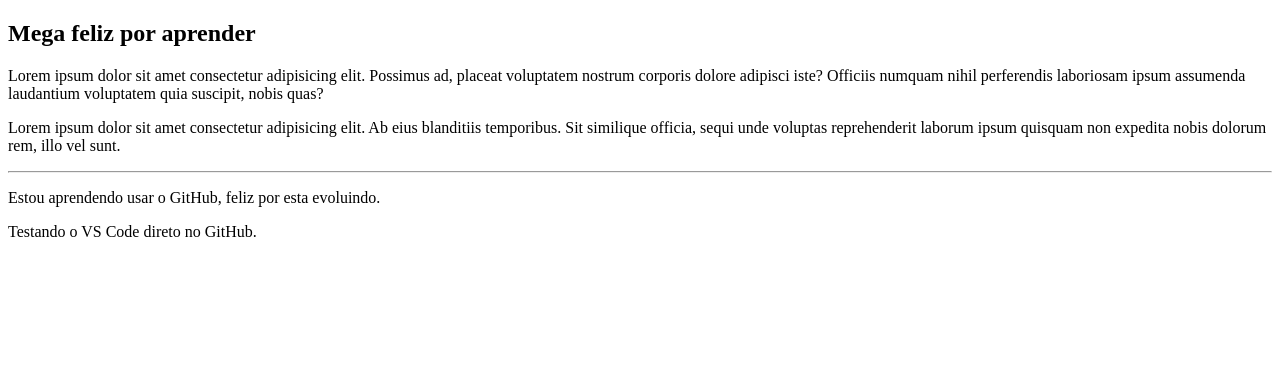
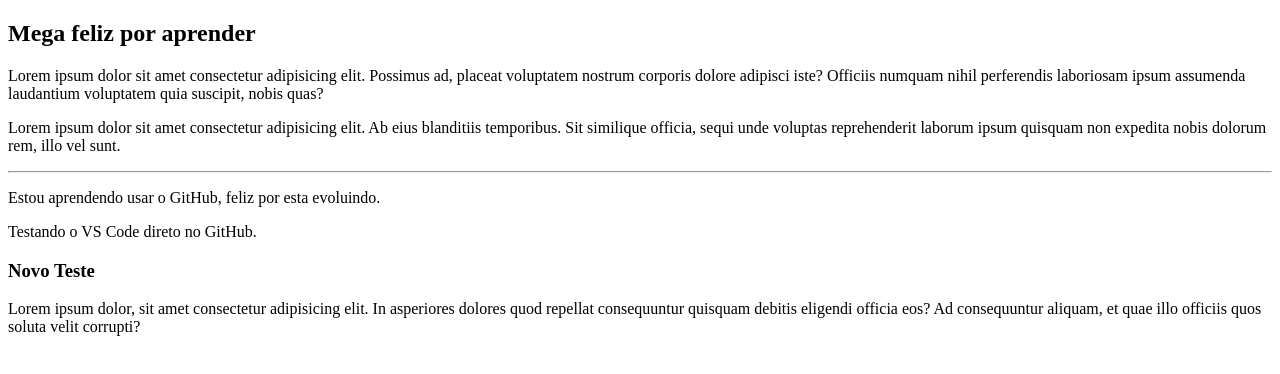
Before and after one commit to jaquetech/Aula-Curso, a plain HTML site: page site-exemplo/index.html in a window 1280 px wide. Drawn offline with Linux system fonts and the light colour scheme.

Commit message:
Novo teste - Commit

```diff
--- a/site-exemplo/index.html
+++ b/site-exemplo/index.html
@@ -13,5 +13,9 @@
     <hr>
     <p>Estou aprendendo usar o GitHub, feliz por esta evoluindo.</p>
     <p>Testando o VS Code direto no GitHub.</p>
+
+    <h3> Novo Teste</h3>
+
+    <p>Lorem ipsum dolor, sit amet consectetur adipisicing elit. In asperiores dolores quod repellat consequuntur quisquam debitis eligendi officia eos? Ad consequuntur aliquam, et quae illo officiis quos soluta velit corrupti?</p>
 </body>
 </html>
```
